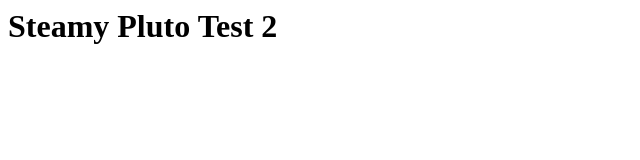
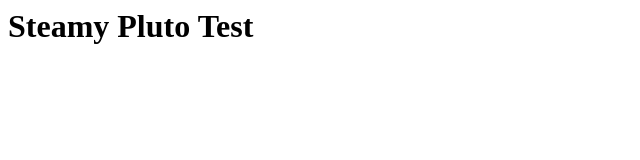
Before and after one commit to kajk/SteamyPluto, a plain HTML site: page index.html in a window 1280 px wide. Shown: the full height of the page, 0-640 px from the left. Drawn offline with Linux system fonts and the light colour scheme.

Commit message:
Revert "fbgffgb"
This reverts commit 2b7f3e2e15a2875f8ecd0ec99ea620077ded9980.

```diff
--- a/index.html
+++ b/index.html
@@ -3,7 +3,6 @@
 <title>SteamyPluto</title>
 </head>
 <body>
-<h1>Steamy Pluto Test 2</h1>
+<h1>Steamy Pluto Test</h1>
 </body>
-
 </html>
```
